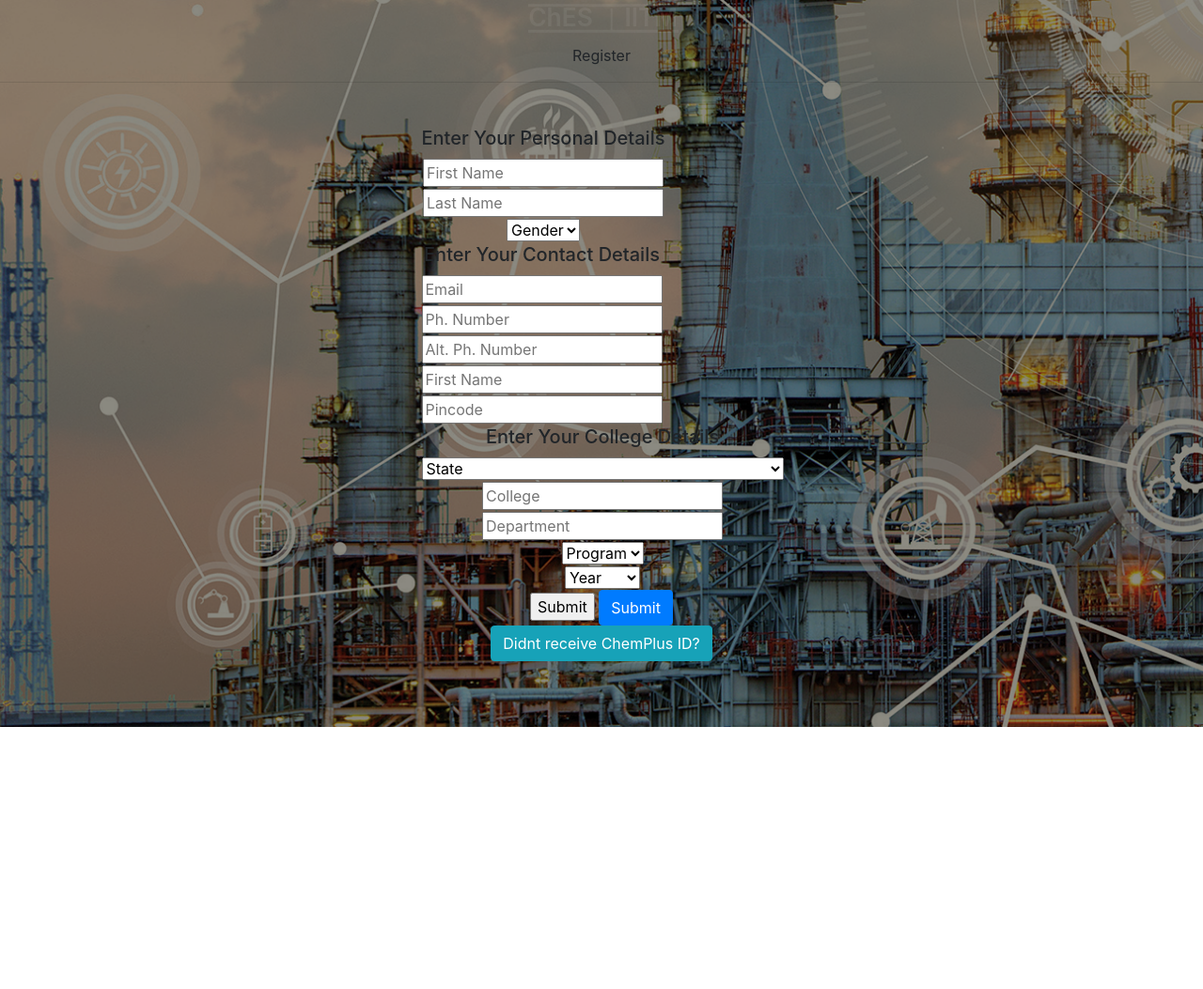
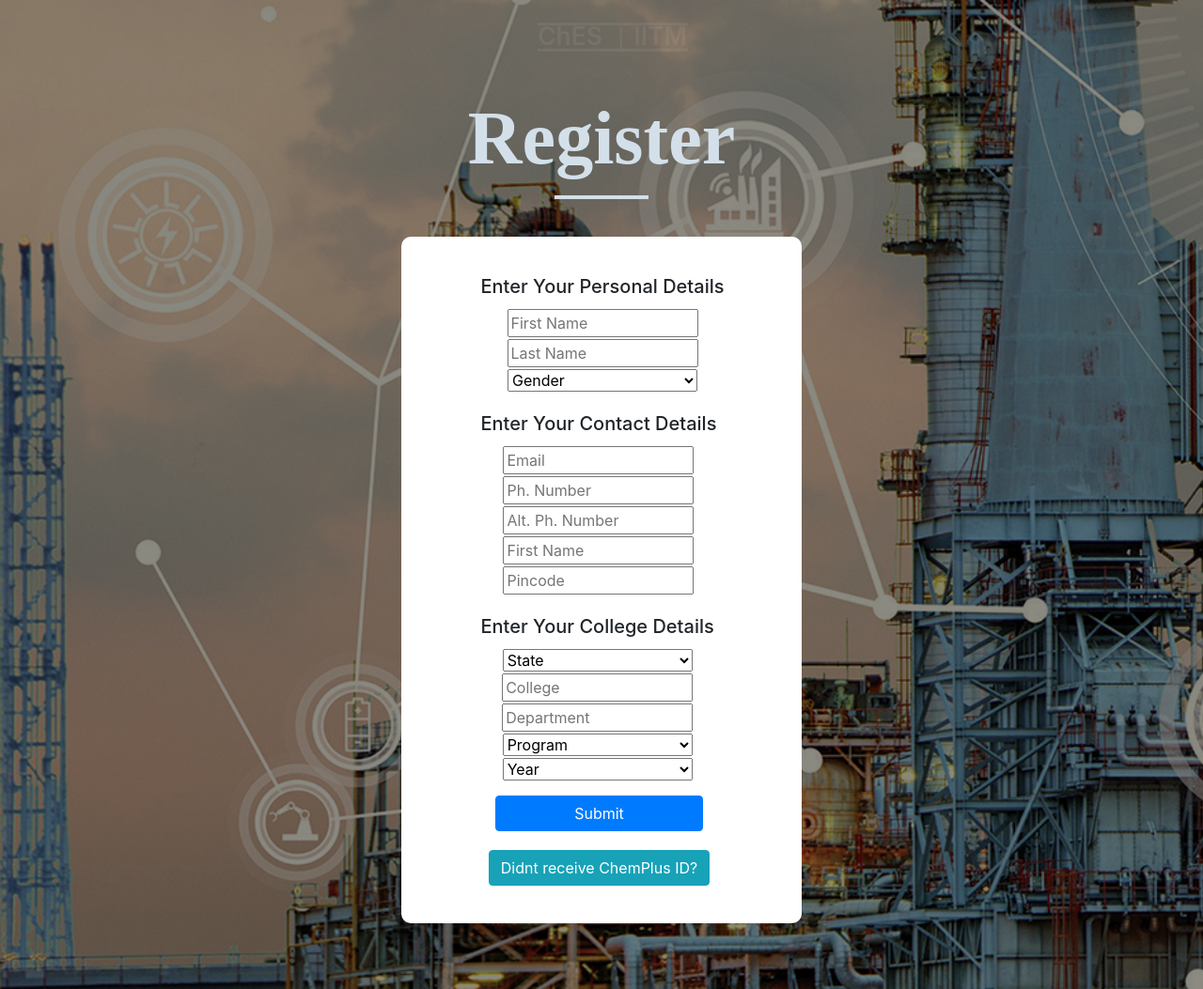
Before and after one commit to FerociousCentaur/ChemPlus_BackEnd, a Django app: page / in a window 1280 px wide. Shown: the whole page at 94% size. Before the commit the page ends 774 px from the top, so only its background shows below. Run offline with Django 3.2, Linux system fonts and the light colour scheme; some libraries are stand-ins or nearby versions; some web fonts are replaced.

Commit message:
styled the signup page4

```diff
--- a/ChemID/templates/signup.html
+++ b/ChemID/templates/signup.html
@@ -6,7 +6,7 @@
     <meta charset="UTF-8">
     <meta name="viewport" content="width=device-width, initial-scale=1, minimum-scale=1" />
     <title>Signup</title>
-    <link rel="stylesheet" href="{% static '/css/form2.css' %}">
+    <link rel="stylesheet" href="{% static '/css/signup.css' %}">
     <link rel="stylesheet" href="{% static '/css/chesanimation.css' %}">
     <link rel="stylesheet" href="https://cdnjs.cloudflare.com/ajax/libs/font-awesome/4.7.0/css/font-awesome.min.css">
     <link rel="stylesheet" href="https://stackpath.bootstrapcdn.com/bootstrap/4.5.2/css/bootstrap.min.css">
@@ -57,7 +57,7 @@
     {{ form2 }}
 
     </table>
-        <input type="submit" value="Submit">
+
 
 <input type="submit"  class="btn btn-primary" value="Submit" id="submit">
     <br>
```
